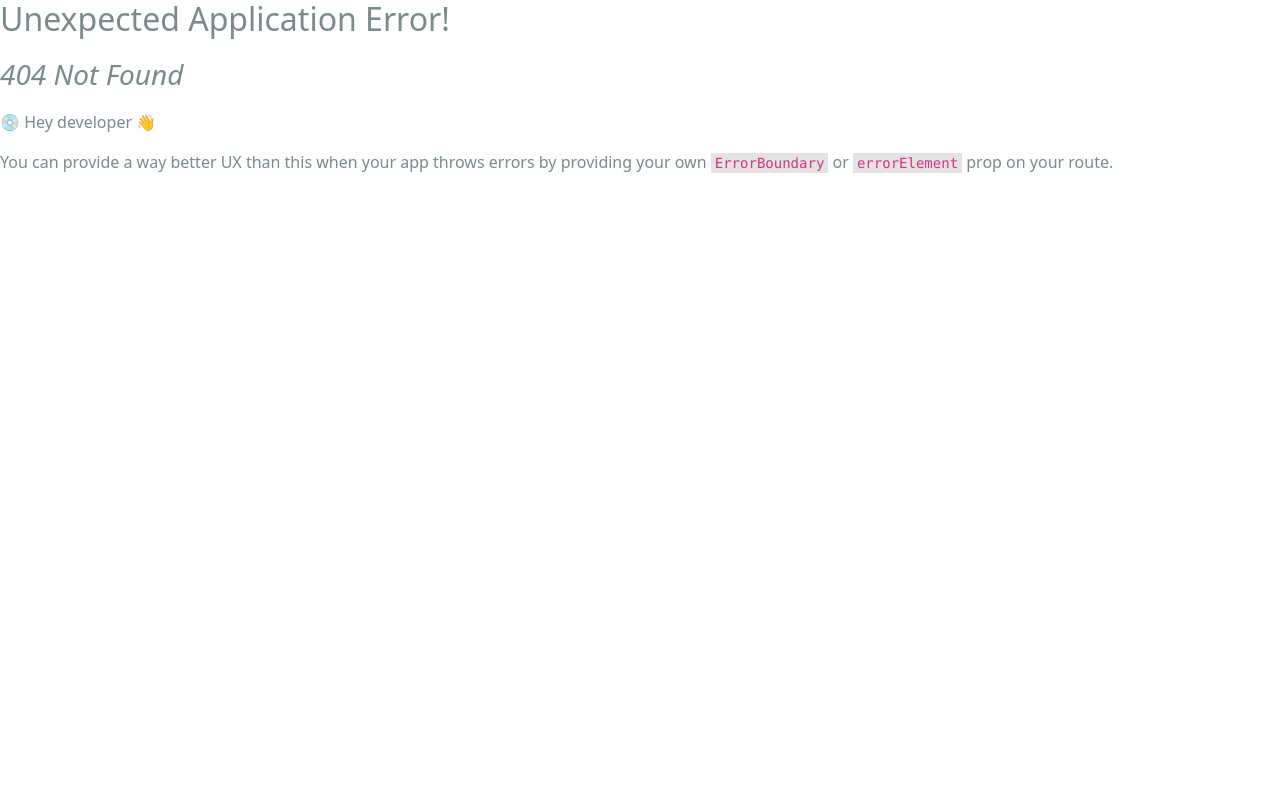
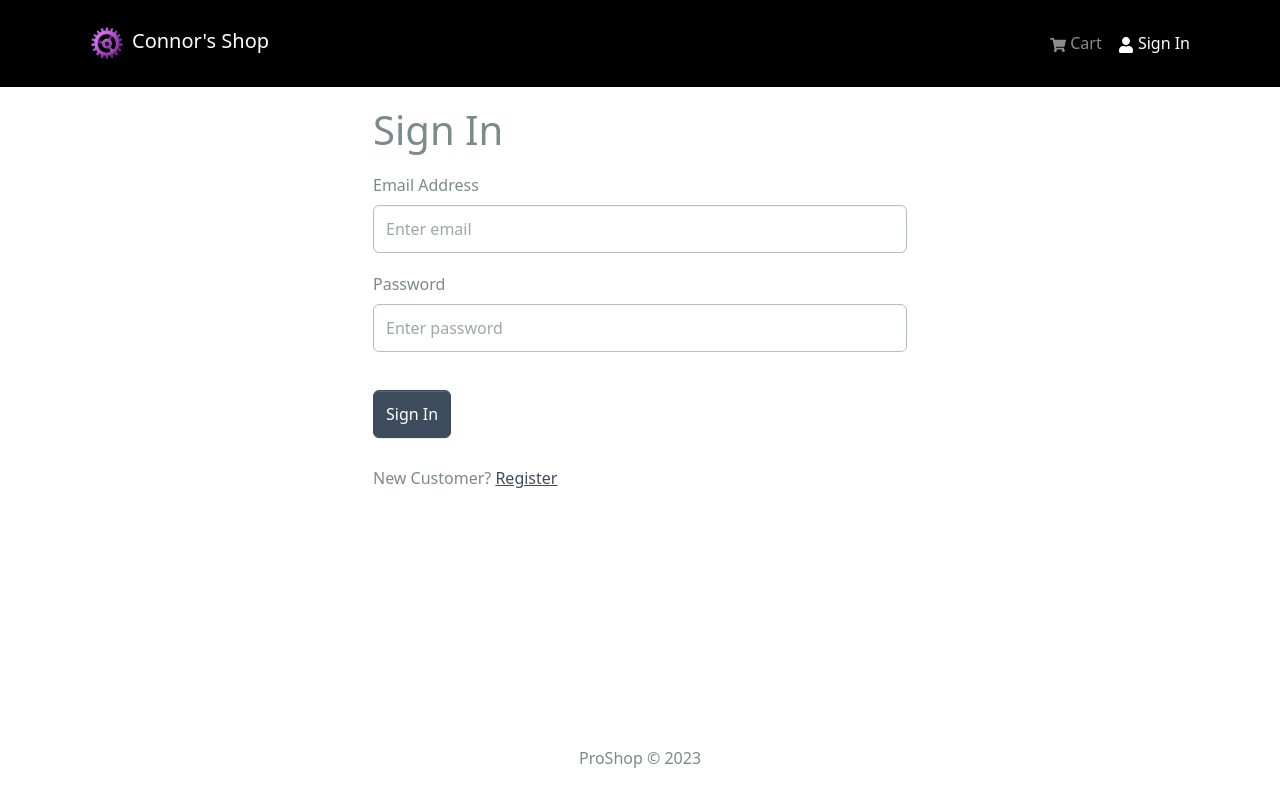
Before and after one commit to Connok/connors-shop, a React (Create React App) app in the folder frontend/: page /login in a window 1280 px wide. Before the commit this address had no page. Shown: the top 802 px of the page. Built offline with nearby package versions, Linux system fonts and the light colour scheme.

Commit message:
Login screen

```diff
--- /dev/null
+++ b/frontend/src/components/FormContainer.jsx
@@ -0,0 +1,15 @@
+import { Container, Row, Col } from "react-bootstrap";
+
+const FormContainer = ({ children }) => {
+  return (
+    <Container>
+      <Row className="justify-content-md-center">
+        <Col xs={12} md={6}>
+          {children}
+        </Col>
+      </Row>
+    </Container>
+  );
+};
+
+export default FormContainer;
--- a/frontend/src/index.js
+++ b/frontend/src/index.js
@@ -16,6 +16,7 @@ import reportWebVitals from './reportWebVitals';
 import HomeScreen from './screens/HomeScreen';
 import ProductScreen from './screens/ProductScreen.jsx';
 import CartScreen from './screens/CartScreen.jsx';
+import LoginScreen from './screens/LoginScreen.jsx';
 
 const router = createBrowserRouter(
   createRoutesFromElements(
@@ -23,6 +24,7 @@ const router = createBrowserRouter(
       <Route index={true} path='/' element={<HomeScreen />} />
       <Route path='/product/:id' element={<ProductScreen />} />
       <Route path='/cart' element={<CartScreen />} />
+      <Route path='/login' element={<LoginScreen />} />
     </Route>
   )
 )
--- /dev/null
+++ b/frontend/src/screens/LoginScreen.jsx
@@ -0,0 +1,50 @@
+import { useState } from "react";
+import { Link } from "react-router-dom";
+import { Form, Button, Row, Col } from "react-bootstrap";
+import FormContainer from "../components/FormContainer";
+
+const LoginScreen = () => {
+  const [email, setEmail] = useState("");
+  const [password, setPassword] = useState("");
+
+  const submitHandler = (e) => {
+    e.preventDefault();
+    console.log("submit");
+  };
+  return (
+    <FormContainer>
+      <h1>Sign In</h1>
+
+      <Form onSubmit={submitHandler}>
+        <Form.Group controlId="email" className="my-3">
+          <Form.Label>Email Address</Form.Label>
+          <Form.Control
+            type="email"
+            placeholder="Enter email"
+            value={email}
+            onChange={(e) => setEmail(e.target.value)}
+          ></Form.Control>
+        </Form.Group>
+
+        <Form.Group controlId="password" className="my-3">
+          <Form.Label>Password</Form.Label>
+          <Form.Control
+            type="password"
+            placeholder="Enter password"
+            value={password}
+            onChange={(e) => setPassword(e.target.value)}
+          ></Form.Control>
+        </Form.Group>
+        <Button type="submit" variant="primary" className="mt-3">
+          Sign In
+        </Button>
+      </Form>
+      <Row className="py-4">
+        <Col>
+          New Customer? <Link to="/register">Register</Link>
+        </Col>
+      </Row>
+    </FormContainer>
+  );
+};
+export default LoginScreen;
--- /dev/null
+++ b/frontend/src/slices/authSlice.js
@@ -0,0 +1,20 @@
+import { createSlice } from '@reduxjs/toolkit';
+
+const initialState = {
+    userInfo: localStorage.getItem('userInfo') ? JSON.parse(localStorage.getItem('userInfo')) : null,
+}
+
+const authSlice = createSlice({
+    name: 'auth',
+    initialState,
+    reducers: {
+        setCredentials: (state, action) => {
+            state.userInfo = action.payload;
+            localStorage.setItem('userInfo', JSON.stringify(action.payload));
+        }
+    }
+});
+
+export const { setCredentials } = authSlice.actions;
+
+export default authSlice.reducer;
--- a/frontend/src/store.js
+++ b/frontend/src/store.js
@@ -1,11 +1,13 @@
 import { configureStore } from "@reduxjs/toolkit";
 import { apiSlice } from "./slices/apiSlice";
 import cartSlceReducer from './slices/cartSlice';
+import authSliceReducer from "./slices/authSlice";
 
 const store = configureStore({
     reducer: {
         [apiSlice.reducerPath]: apiSlice.reducer,
         cart: cartSlceReducer,
+        auth: authSliceReducer,
     },
     middleware: (getDefaultMiddleware) => getDefaultMiddleware().concat
         (apiSlice.middleware),
```
Also changed, not shown: frontend/src/slices/usersApiSlice.js (added, +18 -0 lines).
